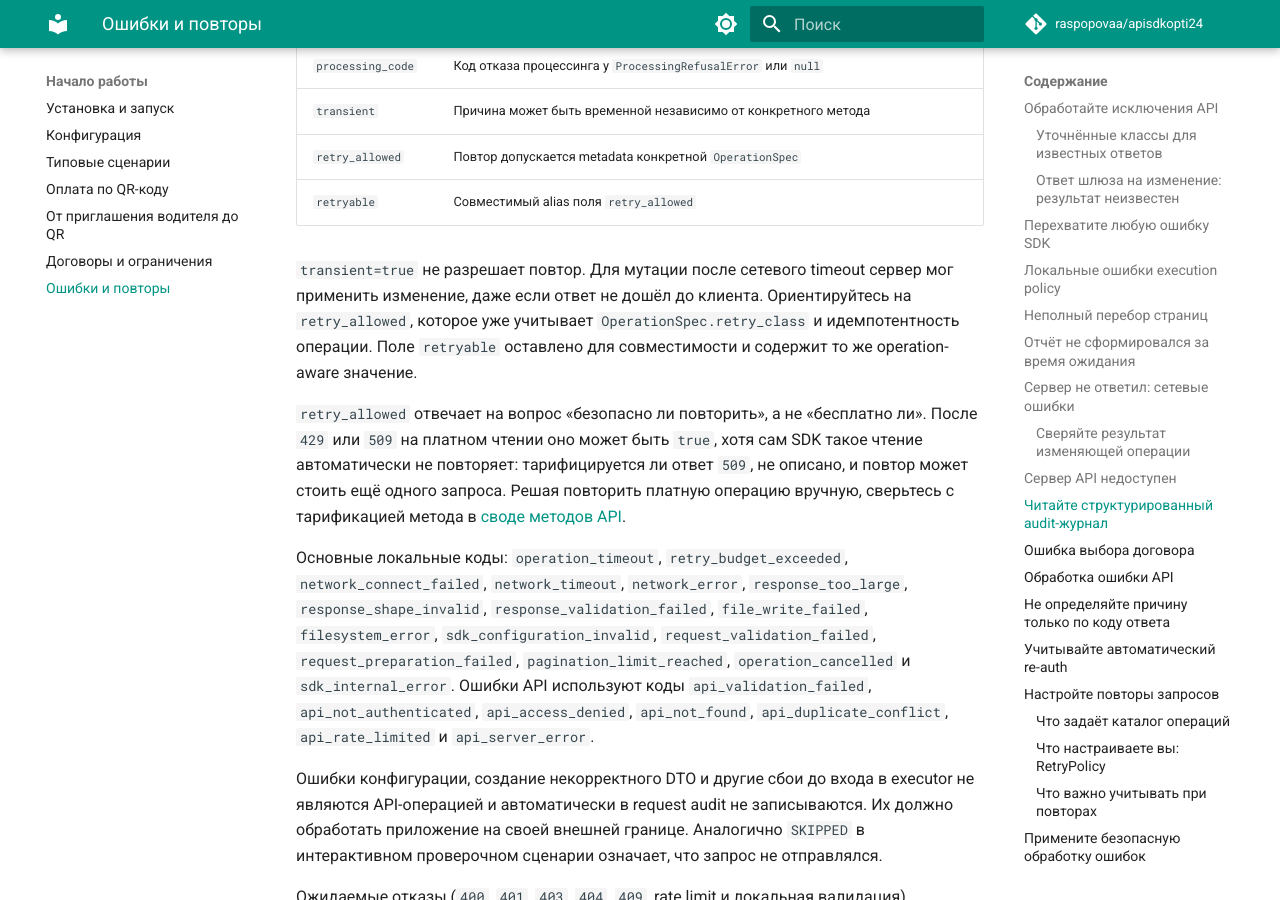
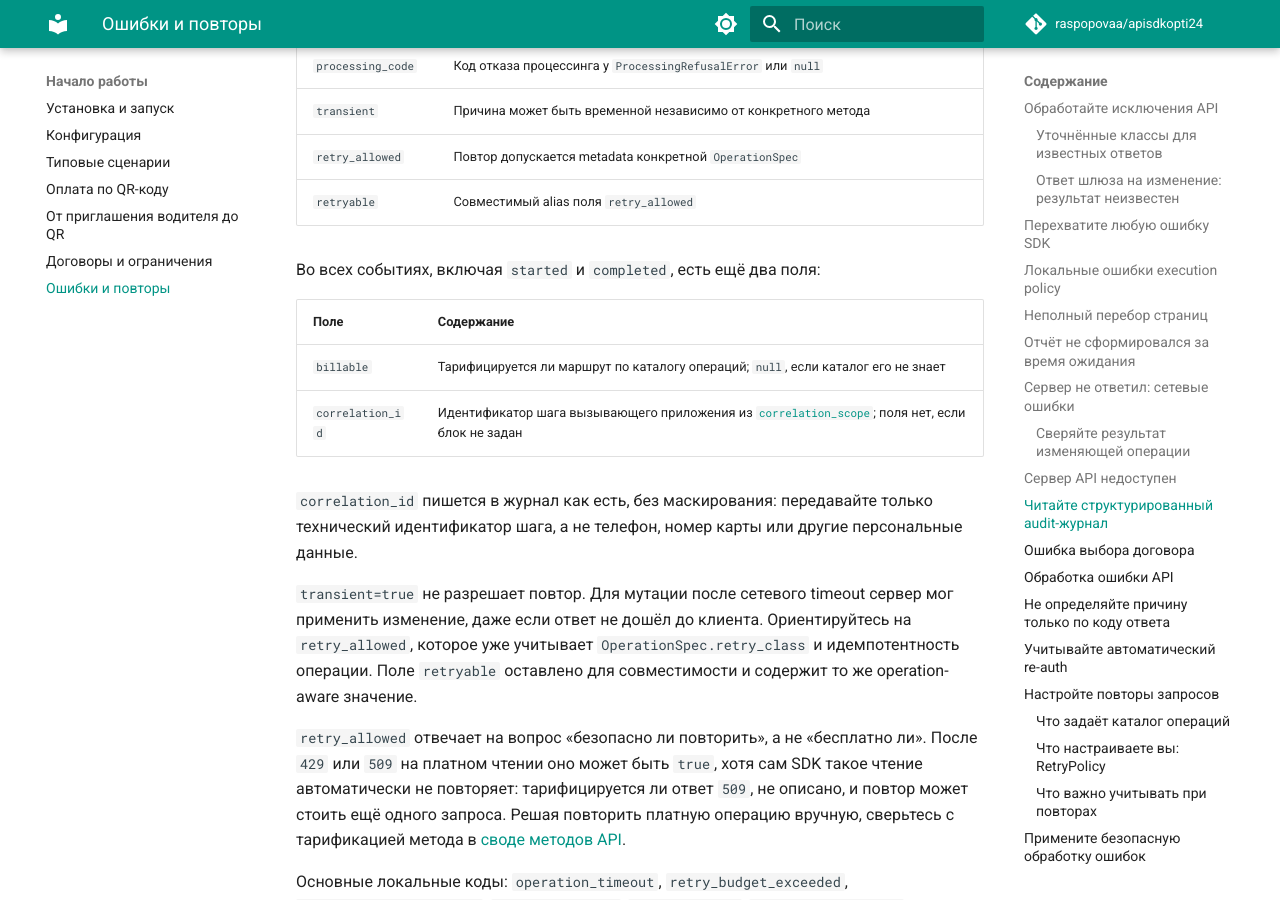
Before and after one commit to raspopovaa/apisdkopti24, an MkDocs documentation site: the page built from docs/errors.md, in a window 1280 px wide and 900 px high, scrolled down 9945 px. Built offline with MkDocs 1.6.1 and Material for MkDocs 9.7.7, drawn with Linux system fonts in a browser that asks for light colours; comment, search, counter and statistics services are not loaded; the version menu is left out.

Commit message:
Описать поля аудита billable и correlation_id в README и разделе ошибок
Co-Authored-By: Claude Opus 5.5 <noreply@anthropic.com>
Claude-Session: https://claude.ai/code/session_015dGGiqu5A1XNDbRHPeRjg7

```diff
--- a/docs/errors.md
+++ b/docs/errors.md
@@ -371,6 +371,16 @@ SDK формирует для каждой операции, дошедшей д
 | `transient` | Причина может быть временной независимо от конкретного метода |
 | `retry_allowed` | Повтор допускается metadata конкретной `OperationSpec` |
 | `retryable` | Совместимый alias поля `retry_allowed` |
+
+Во всех событиях, включая `started` и `completed`, есть ещё два поля:
+
+| Поле | Содержание |
+|---|---|
+| `billable` | Тарифицируется ли маршрут по каталогу операций; `null`, если каталог его не знает |
+| `correlation_id` | Идентификатор шага вызывающего приложения из [`correlation_scope`](configuration.md#correlation); поля нет, если блок не задан |
+
+`correlation_id` пишется в журнал как есть, без маскирования: передавайте только
+технический идентификатор шага, а не телефон, номер карты или другие персональные данные.
 
 `transient=true` не разрешает повтор. Для мутации после сетевого timeout сервер
 мог применить изменение, даже если ответ не дошёл до клиента. Ориентируйтесь на
```
Also changed, not shown: README.md (+6 -0 lines).
